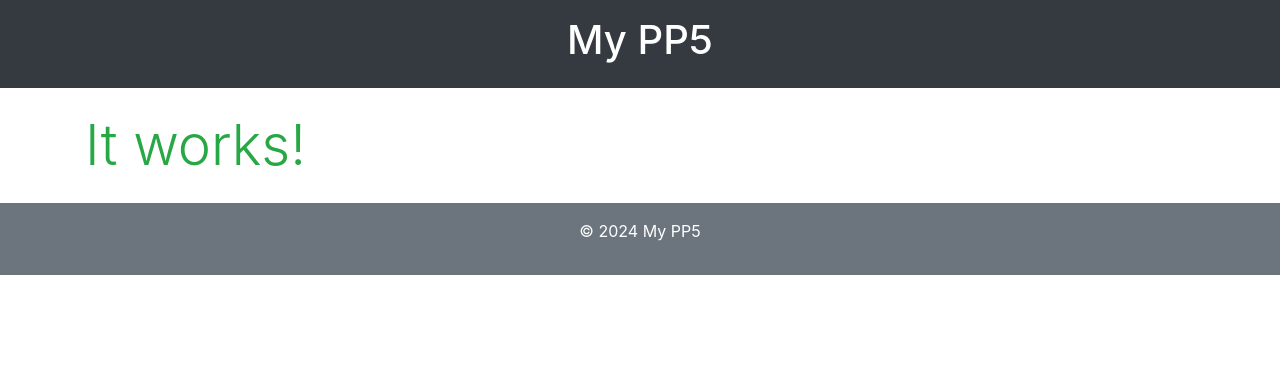
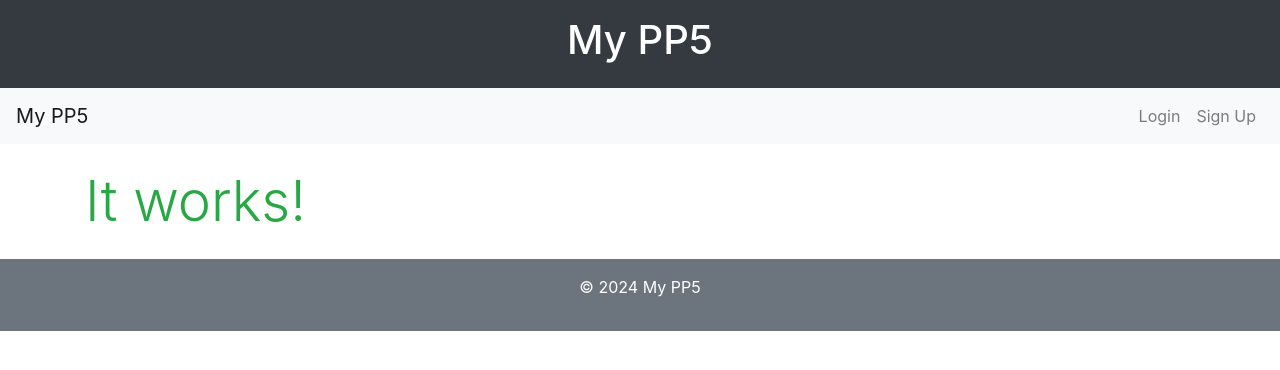
Before and after one commit to dickiegog/Project_5, a Django app: page / in a window 1280 px wide. Shown: the top 370 px of the page. Run offline with Django 3.2, Linux system fonts and the light colour scheme.

Commit message:
Added nav bar for users

```diff
--- a/my_pp5/templates/base.html
+++ b/my_pp5/templates/base.html
@@ -22,6 +22,35 @@
     <!-- Page Header Block -->
     {% block page_header %}
     {% endblock %}
+    <nav class="navbar navbar-expand-lg navbar-light bg-light">
+      <a class="navbar-brand" href="/">My PP5</a>
+      <button class="navbar-toggler" type="button" data-toggle="collapse" data-target="#navbarNav" aria-controls="navbarNav" aria-expanded="false" aria-label="Toggle navigation">
+        <span class="navbar-toggler-icon"></span>
+      </button>
+      <div class="collapse navbar-collapse" id="navbarNav">
+        <ul class="navbar-nav ml-auto">
+          {% if user.is_authenticated %}
+            <li class="nav-item">
+              <a class="nav-link" href="{% url 'home' %}">Home</a>
+            </li>
+            <li class="nav-item">
+              <a class="nav-link" href="{% url 'edit_profile' %}">My Profile</a>
+            </li>
+            <li class="nav-item">
+              <a class="nav-link" href="{% url 'account_logout' %}">Logout</a>
+            </li>
+          {% else %}
+            <li class="nav-item">
+              <a class="nav-link" href="{% url 'account_login' %}">Login</a>
+            </li>
+            <li class="nav-item">
+              <a class="nav-link" href="{% url 'account_signup' %}">Sign Up</a>
+            </li>
+          {% endif %}
+        </ul>
+      </div>
+    </nav>
+
 
     <!-- Main Content Block -->
     <main class="container my-4">
```
